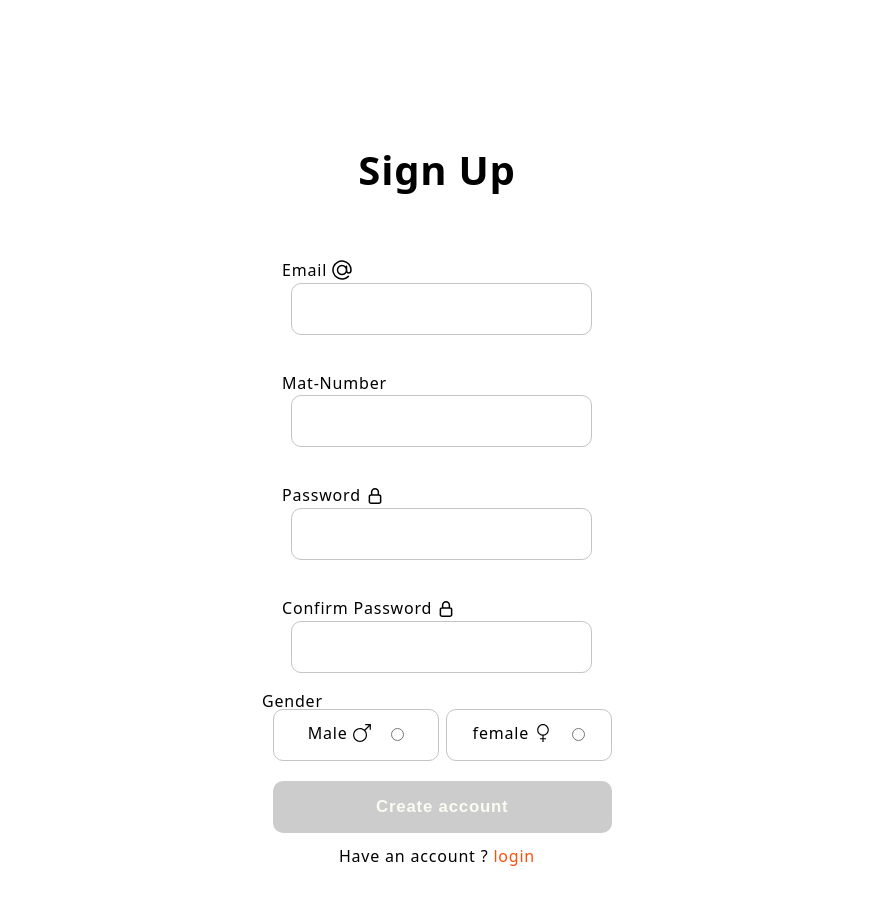
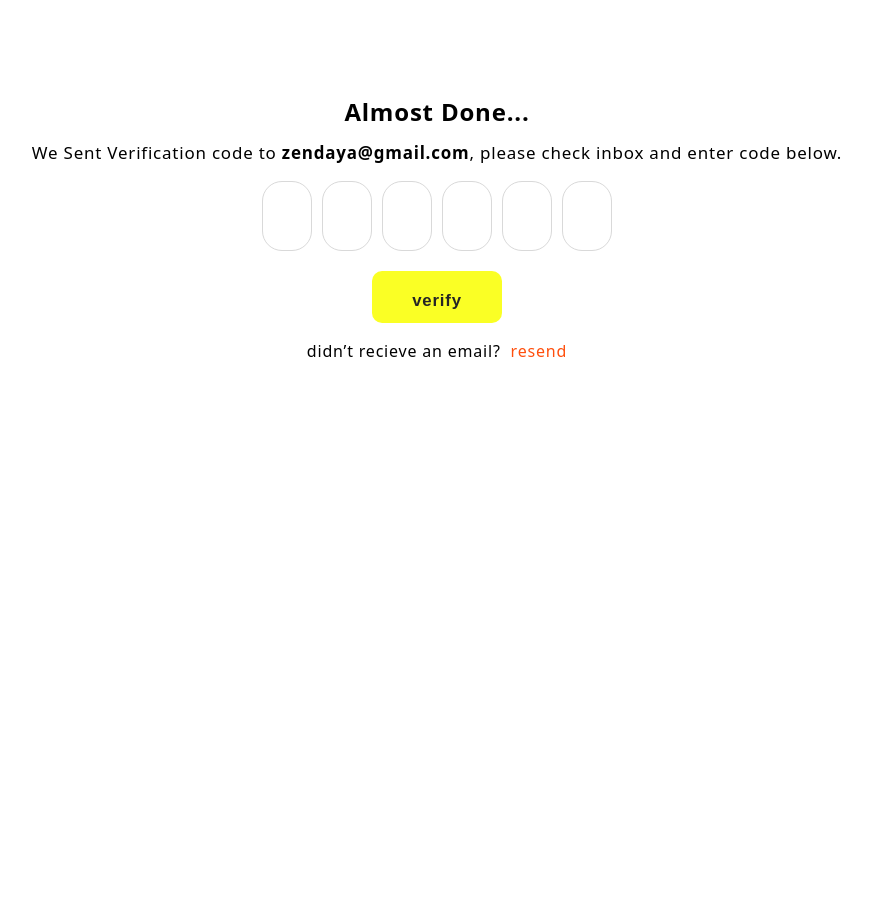
Before and after one commit to domanjie/FeastList, a React (Vite) app: page /sign-up in a window 1280 px wide. Shown: the top 904 px of the page, without its empty margins (203-1074 px from the left). After the commit the page ends 800 px from the top, so only its background shows below. Built offline with nearby package versions, Linux system fonts and the light colour scheme.

Commit message:
concluded  the looks for the EmailVerification page

```diff
--- a/src/App.jsx
+++ b/src/App.jsx
@@ -16,23 +16,23 @@ import { Routes, Route } from "react-router-dom"
 
 function App() {
   return (
+    // <>
+    //   <Routes>
+    //     <Route path="/login" element={<Login />} />
+    //     <Route path="/sign-up" element={<SignUP />} />
+    //     <Route element={<AuthRequired />}>
+    //       <Route path="/" element={<Home />} />
+    //       <Route path="/cart" element={<Cart />} />
+    //       <Route path="/vendors" element={<VendorPage />} />
+    //       <Route path="/search" element={<SearchPage />} />
+    //       <Route path="/orders" element={<OrderPage />} />
+    //     </Route>
+    //     <Route path="/*" element={<NotFoundPage />}></Route>
+    //   </Routes>
+    // </>
     <>
-      <Routes>
-        <Route path="/login" element={<Login />} />
-        <Route path="/sign-up" element={<SignUP />} />
-        <Route element={<AuthRequired />}>
-          <Route path="/" element={<Home />} />
-          <Route path="/cart" element={<Cart />} />
-          <Route path="/vendors" element={<VendorPage />} />
-          <Route path="/search" element={<SearchPage />} />
-          <Route path="/orders" element={<OrderPage />} />
-        </Route>
-        <Route path="/*" element={<NotFoundPage />}></Route>
-      </Routes>
+      <EmailVerification></EmailVerification>
     </>
-    // <>
-    //   <EmailVerification></EmailVerification>
-    // </>
   )
 }
 
--- a/src/singUp/EmailVerificationPage.jsx
+++ b/src/singUp/EmailVerificationPage.jsx
@@ -2,40 +2,40 @@ import { useEffect, useRef } from "react"
 import "./styles.css"
 
 const EmailVerification = () => {
-  const inputRefArr = Array(6).fill(useRef())
+  const inputRefArr = Array(6)
+    .fill()
+    .map(() => useRef())
   useEffect(() => {
-    const inputs = inputRefArr.map((inputRefArr) => inputRefArr.current)
-    console.log(inputs)
+    const inputs = inputRefArr.map((inputRef) => inputRef.current)
     for (let i = 0; i < inputs.length; i++) {
-      inputs[i].addEventListener("input", function (event) {
-        console.log("called added oo")
-        // if (event.key === "Backspace") {
-        //   inputs[i].value = ""
-        //   if (i !== 0) inputs[i - 1].focus()
-        // } else {
-        //   if (i === inputs.length - 1 && inputs[i].value !== "") {
-        //     return true
-        //   } else if (event.keyCode > 47 && event.keyCode < 58) {
-        //     inputs[i].value = event.key
-        //     if (i !== inputs.length - 1) inputs[i + 1].focus()
-        //     event.preventDefault()
-        //   } else if (event.keyCode > 64 && event.keyCode < 91) {
-        //     inputs[i].value = String.fromCharCode(event.keyCode)
-        //     if (i !== inputs.length - 1) inputs[i + 1].focus()
-        //     event.preventDefault()
-        //   }
-        // }
+      inputs[i].addEventListener("keydown", function (event) {
+        if (event.key === "Backspace") {
+          inputs[i].value = ""
+          if (i !== 0) inputs[i - 1].focus()
+        } else {
+          if (i === inputs.length - 1 && inputs[i].value !== "") {
+            return true
+          } else if (event.keyCode > 47 && event.keyCode < 58) {
+            inputs[i].value = event.key
+            if (i !== inputs.length - 1) inputs[i + 1].focus()
+            event.preventDefault()
+          } else if (event.keyCode > 64 && event.keyCode < 91) {
+            inputs[i].value = String.fromCharCode(event.keyCode)
+            if (i !== inputs.length - 1) inputs[i + 1].focus()
+            event.preventDefault()
+          }
+        }
       })
     }
-    console.log("done")
   }, [])
 
   return (
     <section className="email-verification">
-      <p>
+      <h2>Almost Done...</h2>
+      <p className="email-verification-p1">
         We Sent Verification code to
-        <span className="s-l-link">zendaya@gmail.com</span>, please check inbox
-        and enter code below.
+        <strong> zendaya@gmail.com</strong>, please check inbox and enter code
+        below.
       </p>
       <div>
         <input maxLength={1} type="text" ref={inputRefArr[0]} />
@@ -45,6 +45,7 @@ const EmailVerification = () => {
         <input maxLength={1} type="text" ref={inputRefArr[4]} />
         <input maxLength={1} type="text" ref={inputRefArr[5]} />
       </div>
+      <button className="submit-btn email-v-btn">verify</button>
       <p>
         didn’t recieve an email? <span className="s-l-link">resend</span>{" "}
       </p>
--- a/src/singUp/styles.css
+++ b/src/singUp/styles.css
@@ -138,7 +138,7 @@
   display: flex;
   flex-direction: column;
   align-items: center;
-  padding-top: 30%;
+  padding-top: 100px;
 }
 .email-verification div {
   display: flex;
@@ -149,11 +149,34 @@
   border-radius: 20px;
   border: 1px solid var(--primary--200);
   margin: 20px 5px;
+  font-size: large;
+  padding: 17px;
+  color: rgba(0, 0, 0, 0.55);
+  outline: none;
+  transition: border-color 0.15s ease, outline-color 0.15s ease,
+    color 0.15s ease;
+  /* outline-style: solid; */
+}
+.email-verification input:active,
+.email-verification input:focus {
+  border-color: var(--primary--500);
 }
 .email-verification p {
   text-align: center;
 }
-
+.email-verification-p1 {
+  font-size: 1.06rem;
+}
+.email-verification h2 {
+  padding-bottom: 20px;
+}
+.email-v-btn {
+  width: fit-content;
+  align-self: center;
+  padding: 20px 40px;
+  margin-top: 0px;
+  margin-bottom: 20px;
+}
 /* =================================== */
 .err-span {
   color: red;
```
Also changed, not shown: src/singUp/assets/aciiart.js (added, +58 -0 lines).
